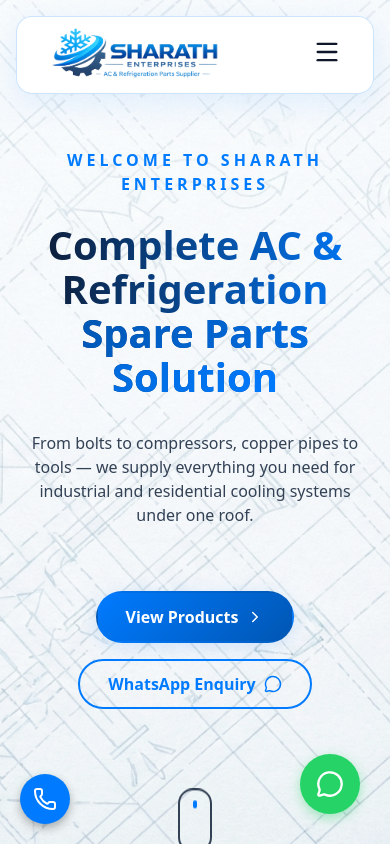
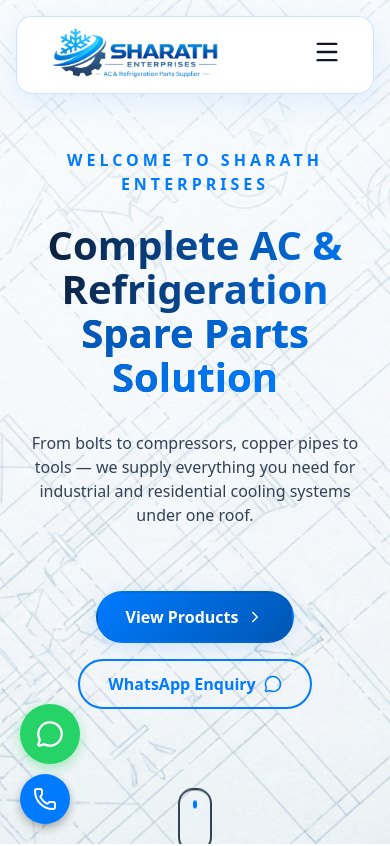
Before and after one commit to harshit2u/Sharath-Enterprises, a React (Vite) app: page / in a window 390 px wide. Shown: the top 846 px of the page. Built offline with nearby package versions, Linux system fonts and the light colour scheme.

Commit message:
fix: move whatsapp button to left side above phone button

```diff
--- a/src/components/common/FloatingButtons.jsx
+++ b/src/components/common/FloatingButtons.jsx
@@ -13,19 +13,15 @@
                 whileHover={{ scale: 1.1 }}
                 whileTap={{ scale: 0.9 }}
                 style={{
-                    position: 'fixed',
-                    bottom: '30px',
-                    right: '30px',
-                    background: '#25D366',
-                    color: '#fff',
                     width: '60px',
                     height: '60px',
                     borderRadius: '50%',
+                    background: '#25D366',
                     display: 'flex',
                     alignItems: 'center',
                     justifyContent: 'center',
                     boxShadow: '0 4px 12px rgba(37, 211, 102, 0.4)',
-                    zIndex: 1000
+                    color: '#fff'
                 }}
             >
                 <MessageCircle size={28} />
```
